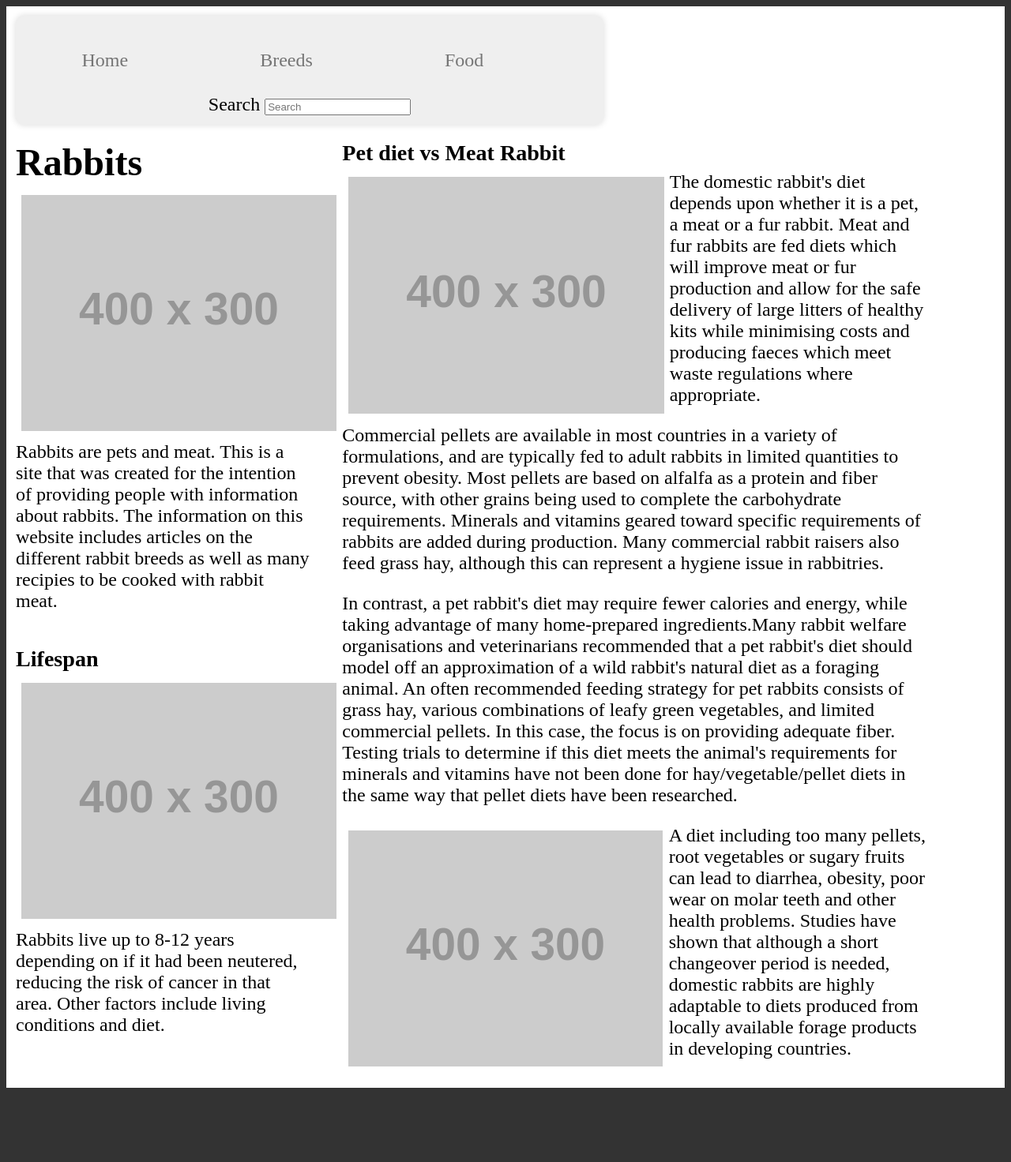
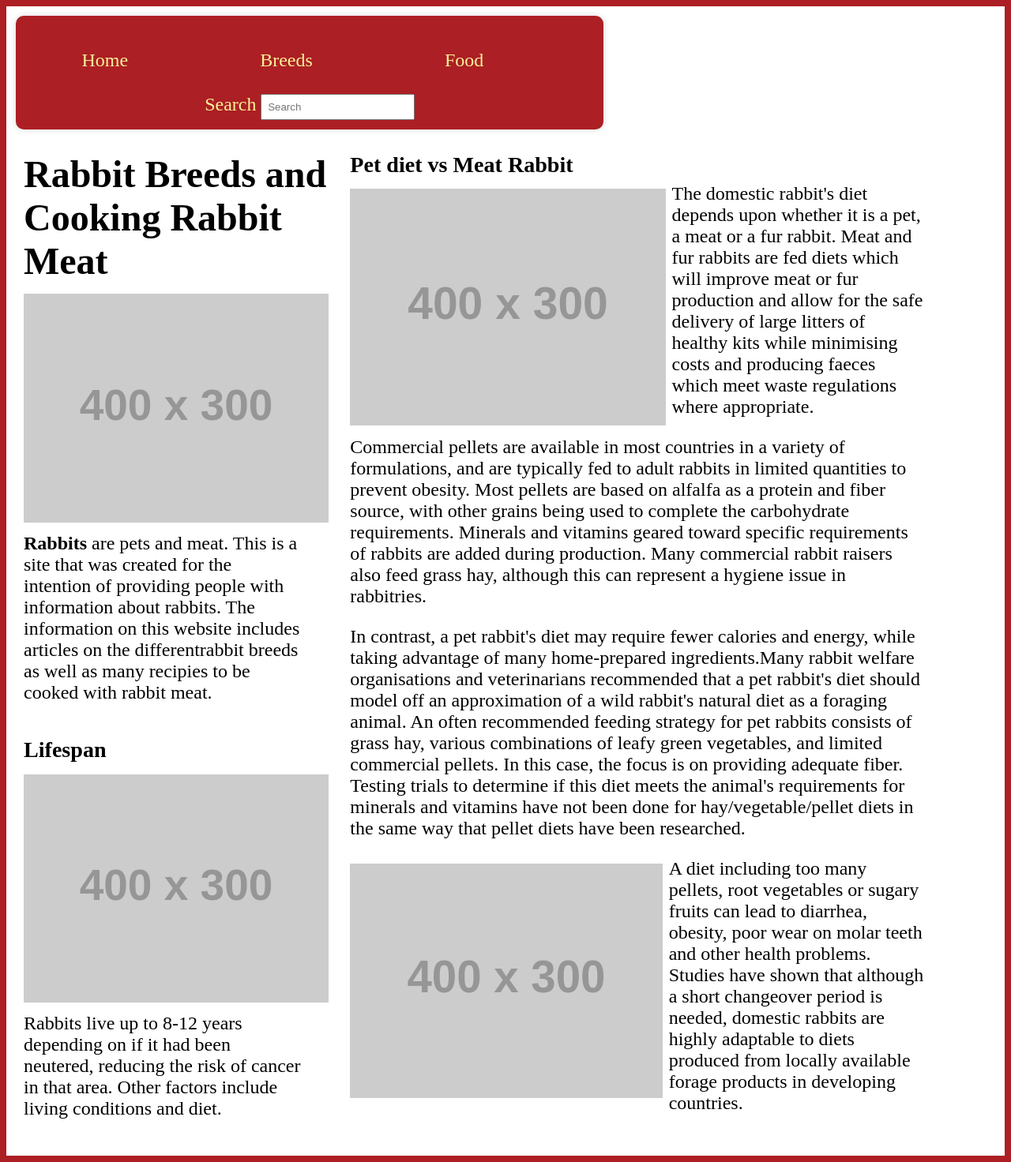
Before and after one commit to winlaud/large-data-website, a Jekyll site: the page built from index.html, in a window 1280 px wide. Shown: the whole page at 79% size. Built offline with Jekyll 4.4.1, drawn with Linux system fonts in a browser that asks for light colours; Markdown is read by kramdown in place of the engine named in the settings; before the commit the page ends 1386 px from its top, so only the background shows below that.

Commit message:
Added humans.txt, robots.txt, rabbits folder as jekyll website

```diff
--- a/_includes/nav.html
+++ b/_includes/nav.html
@@ -33,7 +35,7 @@
                 </li>
                 <li class="searchbar">
                     <label>Search</label>
-                    <input type="search" placeholder="Search">
+                    <input type="search" placeholder="Search" class="search">
                 </li>
             </ul>
         </nav>
--- a/_layouts/default.html
+++ b/_layouts/default.html
@@ -2,7 +2,8 @@
 <html>
 <head>
     <meta charset="UTF-8">
-    <title>Bunnies</title>
+    <title>{{page.title}}</title>
+    <meta name="description" content="{{page.meta}}">
     <meta name="handheldfriendly" content="true">
     <meta name="mobileoptimized" content="240">
     <meta name="viewport" content="width=device-width,initial-scale=1">
--- a/css/general.css
+++ b/css/general.css
@@ -13,7 +13,7 @@
 html {
 	margin:0;
 	padding:0;
-	background-color:#333;
+	background-color:#AC1F24;
 }
 
 body {
@@ -24,6 +24,7 @@ body {
 h1,
 h2,
 h3,
+h4,
 nav ul {
 	font-family: 'Bitter', serif;
 	padding:0.8rem 0 0.3rem 0;
@@ -34,6 +35,7 @@ nav ul {
 img {
 	width:100%;
 	padding: 0.3em;
+	padding-left: 0;
 }
 
 p {
@@ -42,16 +44,19 @@ p {
 	margin:0;
 }
 
-nav ul ul {
-	display: none;
+ul li,
+ul,
+dt,
+dd {
+	font-family: 'Roboto Slab', serif;
+	padding: 0;
+	margin: 0;
+	list-style-type: none;
 }
 
-	nav ul li:hover > ul {
-		display: block;
-	}
-
 nav ul {
-	background: #efefef;
+	background: #AC1F24;
+	color: #F7F198;
 	box-shadow: 0px 0px 9px rgba(0,0,0,0.15);
 	border-radius: 10px;
 	width:100%;
@@ -67,51 +72,56 @@ nav ul:after {
 }
 
 nav ul li:hover {
-	background: #4b545f;
+	background: #EB6368;
 }
 
 nav ul li:hover a {
-	color: #fff;
+	color: #F7F198;
 }
 
 nav ul li a {
 	display: inline-block;
 	padding: 1em;
 	width: 100%;
-	color: #757575;
+	color: #F7F198;
 	text-decoration: none;
 }
 
 nav ul ul {
-	background: #5f6975;
+	display: none;
 	border-radius: 0px;
 	padding: 0;
 	position: absolute;
 }
+
+nav ul li:hover > ul {
+		display: block;
+	}
 
 nav ul ul li {
 	float: none;
 	border-top: 1px solid #6b727c;
 	border-bottom: 1px solid #575f6a;
 	position: relative;
+	padding: 0;
 }
 
 nav ul ul li a {
 	padding:1em;
-	color: #fff;
+	color: #F7F198;
+	background-color: #AC1F24;
 }
 nav ul ul li a:hover {
-	background: #4b545f;
-}
-
-nav ul ul ul {
-	position: static;
-	padding: 0;
-	margin:0;
+	color: #F7F198;
+	background: #EB6368;
 }
 
 .clear {
 	overflow: hidden;
+}
+
+.search {
+	vertical-align: text-top;
 }
 
 
@@ -125,12 +135,7 @@ nav ul ul ul {
 		width: 40%;
 	}
 
-	nav ul ul ul {
-		width: 100%;
-	}
-
-	nav a,
-	nav ul ul ul a {
+	nav a {
 		width: 100%;
 	}
 
@@ -161,6 +166,10 @@ nav ul ul ul {
 		width:60%;
 	}
 
+	.search {
+		padding: 0.3em;
+	}
+
 	div {
 		margin: 0;
 	}
@@ -170,11 +179,16 @@ nav ul ul ul {
 	html {
 		font-size: 125%;
 	}
+
 }
 
 @media only screen and (min-width: 75em) {
 	html {
 		font-size: 150%;
+	}
+
+	.search {
+		padding: 0.5em;
 	}
 }
 
--- a/css/grid.css
+++ b/css/grid.css
@@ -91,4 +91,7 @@
   .unit-l-3-4 {
     width: 75%;
   }
+  .unit-spacerl {
+  padding: 10px;
 }
+}
--- a/index.html
+++ b/index.html
@@ -1,31 +1,33 @@
 ---
 layout: default
+title: Rabbits – Info on Breeds and Recipies
+meta: Rabbits are raised as both pets and meat. This site has a lot of information about the different breeds and ways of cooking the meat.
 ---
 
 <div class="clear">
 
-    <div class="fleft unit-l-1-3">
-        <h1>Rabbits</h1>
+    <div class="fleft unit-spacerl unit-l-1-3">
+        <h1 id="intro">Rabbit Breeds and Cooking Rabbit Meat</h1>
         <div class="fleft unit-m-1-2">
-            <img src="http://placehold.it/400x300" alt="">
+            <img src="http://placehold.it/400x300" alt="Rabbit Meat">
         </div>
         <div class="fright unit-m-1-2">
-            <p> Rabbits are pets and meat. This is a site that was created for the intention of providing people with information about rabbits. The information on this website includes articles on the different rabbit breeds as well as many recipies to be cooked with rabbit meat.</p>
+            <p> <strong>Rabbits</strong> are pets and meat. This is a site that was created for the intention of providing people with information about rabbits. The information on this website includes articles on the differentrabbit breeds as well as many recipies to be cooked with rabbit meat.</p>
         </div>
 
-        <h3>Lifespan</h3>
+        <h3 id="lifespan" class="unitspacerl">Lifespan</h3>
         <div class="fleft unit-m-1-2">
-            <img src="http://placehold.it/400x300" alt="">
+            <img src="http://placehold.it/400x300" alt="Adult Rabbit">
         </div>
         <div class="fright unit-m-1-2">
             <p>Rabbits live up to 8-12 years depending on if it had been neutered, reducing the risk of cancer in that area. Other factors include living conditions and diet.</p>
         </div>
     </div>
 
-    <div class="fright unit-l-2-3">
-        <h3>Pet diet vs Meat&nbsp;Rabbit</h3>
+    <div class="fright unit-spacerl unit-l-2-3">
+        <h3 id="dvm">Pet diet vs Meat&nbsp;Rabbit</h3>
         <div class="fleft unit-m-1-2">
-            <img src="http://placehold.it/400x300" alt="">
+            <img src="http://placehold.it/400x300" alt="Rabbit Food">
         </div>
 
         <p>The domestic rabbit's diet depends upon whether it is a pet, a meat or a fur rabbit. Meat and fur rabbits are fed diets which will improve meat or fur production and allow for the safe delivery of large litters of healthy kits while minimising costs and producing faeces which meet waste regulations where appropriate.</p>
@@ -35,7 +37,7 @@ layout: default
         <p>In contrast, a pet rabbit's diet may require fewer calories and energy, while taking advantage of many home-prepared ingredients.Many rabbit welfare organisations and veterinarians recommended that a pet rabbit's diet should model off an approximation of a wild rabbit's natural diet as a foraging animal. An often recommended feeding strategy for pet rabbits consists of grass hay, various combinations of leafy green vegetables, and limited commercial pellets. In this case, the focus is on providing adequate fiber. Testing trials to determine if this diet meets the animal's requirements for minerals and vitamins have not been done for hay/vegetable/pellet diets in the same way that pellet diets have been researched.</p>
 
             <div class="fleft unit-m-1-2 unit-l-1-2">
-                <img src="http://placehold.it/400x300" alt="">
+                <img src="http://placehold.it/400x300" alt="Rabbit Pellets">
             </div>
 
         <p>A diet including too many pellets, root vegetables or sugary fruits can lead to diarrhea, obesity, poor wear on molar teeth and other health problems. Studies have shown that although a short changeover period is needed, domestic rabbits are highly adaptable to diets produced from locally available forage products in developing countries.</p>
--- /dev/null
+++ b/robots.txt
@@ -0,0 +1 @@
+Sitemap: http://winlaud.github.io/large-data-website/sitemap.xml
--- a/week2-ia/content-inventory.csv
+++ b/week2-ia/content-inventory.csv
@@ -1,6 +1,6 @@
 Unique ID,Title,Category,Proposed URL,Source,Owner,Status
 1,Rex Rabbit,Breed,winlaud.github.io/large-data-website=type,http://en.wikipedia.org/wiki/Rex_rabbit,Winnie,Needs to be written
-2,Cotton tail rabbits,Breed,winlaud.github.io/large-data-website=type,https://en.wikipedia.org/wiki/Cottontail_rabbit,Winnie,Needs to be written
+2,Marsh rabbits,Breed,winlaud.github.io/large-data-website=type,http://en.wikipedia.org/wiki/Marsh_rabbit,Winnie,Needs to be written
 3,Fremish Giant,Breed,winlaud.github.io/large-data-website=type,http://en.wikipedia.org/wiki/Flemish_Giant,Winnie,Needs to be written
 4,What is a Rabbit,Home,winlaud.github.io/large-data-website=about,http://en.wikipedia.org/wiki/Rabbit,Winnie,Needs to be written
 5,Rabbit Pie,Food,winlaud.github.io/large-data-website=type,http://en.wikipedia.org/wiki/Rabbit_pie,Winnie,Needs to be written
```
Also changed, not shown: other parts of _includes/nav.html (+11 -9 lines), breeds.html (added, +29 -0 lines), humans.txt (added, +26 -0 lines), rabbit/angora.md (added, +59 -0 lines), rabbit/english.md (added, +42 -0 lines), rabbit/flemish-giant.md (added, +47 -0 lines), rabbit/french.md (added, +45 -0 lines), rabbit/holland.md (added, +49 -0 lines), rabbit/marsh.md (added, +26 -0 lines), rabbit/new-zealand.md (added, +27 -0 lines), rabbit/rex.md (added, +49 -0 lines), sitemap.xml (added, +16 -0 lines), week2-ia/sitemap.md (+1 -1 lines).
